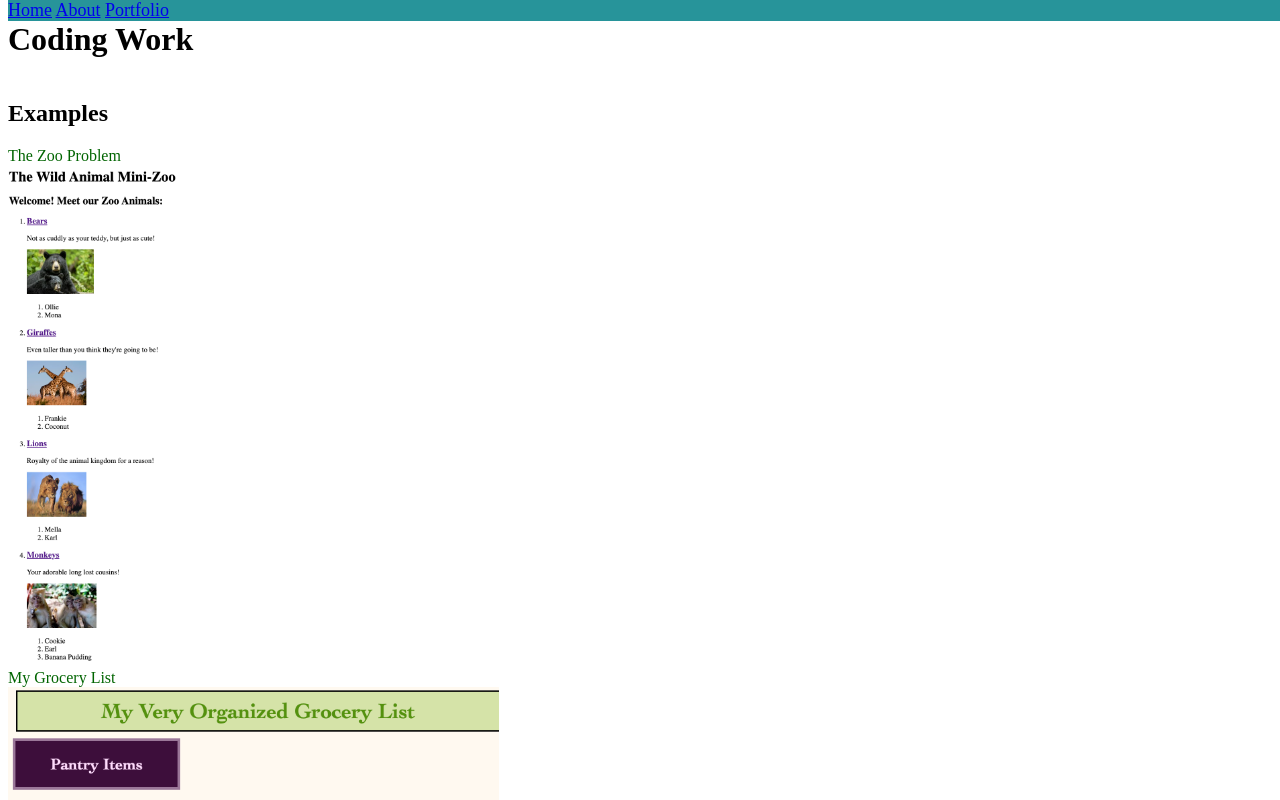
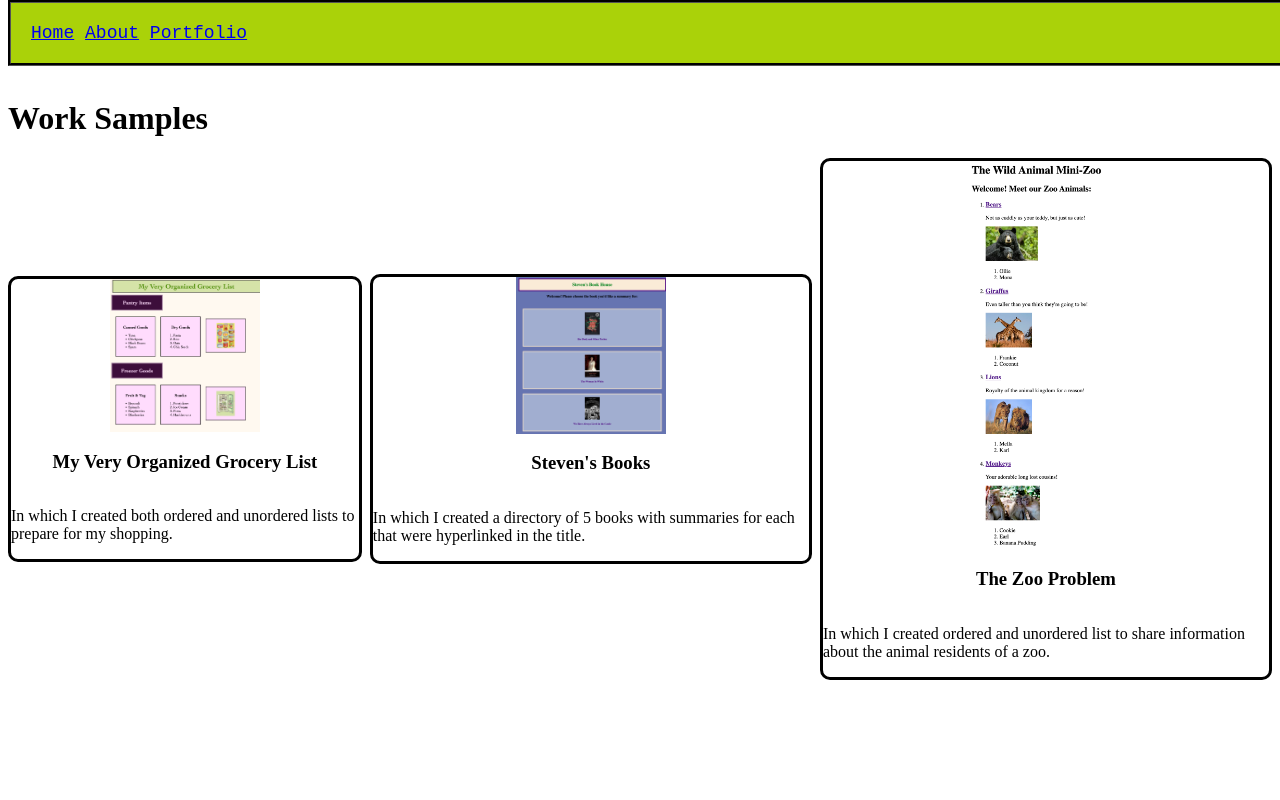
Before and after one commit to sofchr/personal-website, a plain HTML site: page portfolio.html in a window 1280 px wide. Shown: the top 800 px of the page. Drawn offline with Linux system fonts and the light colour scheme.

Commit message:
add flex

```diff
--- a/index.css
+++ b/index.css
@@ -1,20 +1,55 @@
 .navbar {
   overflow: hidden;
-    background-color: rgb(39, 148, 154);
+  background-color: rgb(170, 210, 9);
   position: fixed; /* stays in fixed position */
   top: 0; /* positions at top of page */
   width: 100%; /* Full width of page */
   font-size: large;
 }
 
-  .body{
-    margin-top: 40px;
+h1 {
+  margin-top: 100px;
 }
 
 .outer-container {
   display: inline-block;
 }
 
-  .inner-container{
+.inner-container {
   color: darkgreen;
+  padding: 40px;
 }
+
+.navbar {
+  color: black;
+  padding: 20px;
+  border-style: groove;
+  border-color: black;
+  font-family: "Courier New", Courier, monospace;
+}
+
+.all-examples {
+  display: flex;
+  align-items: center;
+  justify-content: center;
+  grid-gap: 8px;
+}
+
+.examples {
+  display: flex;
+  align-items: center;
+  flex-direction: column;
+  border-style: solid;
+  border-radius: 10px;
+
+}
+
+@media screen and (max-width: 900px) {
+  .column {
+    width: 33%;
+  }
+}
+
+img:hover {
+  transform: scale(2);
+}
--- a/portfolio.html
+++ b/portfolio.html
@@ -11,16 +11,28 @@
     <a href="about.html">About</a>
     <a href="portfolio.html">Portfolio</a>
   </div>
-  <body></body>
-  <h1>Coding Work</h1>
-  <section class="outer-container">
-    <h2>Examples</h2>
-    <div class="inner-container">The Zoo Problem</div>
-    <img alt="The Zoo Problem" src="zooproblem.png" height="500px">
-    <div class="inner-container">My Grocery List</div>
-    <img alt="My Grocery List" src="groceries.png" height="500px">
-    <div class="inner-container">Steve's Books</div>
-    <img alt="Steve's Books" src="stevensbooks.png" height="500px">
-  </section>
+  <body>
+    <h1>Work Samples</h1>
+    <div class="all-examples">
+    <div class="examples">
+            <img src="groceries.png" alt="groceries" style="width:150px;">
+            <h3>My Very Organized Grocery List</h3>
+            <p>In which I created both ordered and unordered lists to prepare for my shopping.</p>
+          </div>
+
+          <div class="examples">
+            <img src="stevensbooks.png" alt="books" style="width:150px;">
+            <h3>Steven's Books</h3>
+            <p>In which I created a directory of 5 books with summaries for each that were hyperlinked in the title. </p>
+
+        </div>
+
+          <div class="examples">
+            <img src="zooproblem.png" alt="zoo" style="width:150px;">
+            <h3>The Zoo Problem</h3>
+            <p>In which I created ordered and unordered list to share information about the animal residents of a zoo.</p>
+          </div>
+    </div>
+</row>
   </body>
 </html>
```
Also changed, not shown: about.html (+22 -1 lines), index.html (+4 -2 lines). Lines whose indentation alone changed are shown as unchanged.
